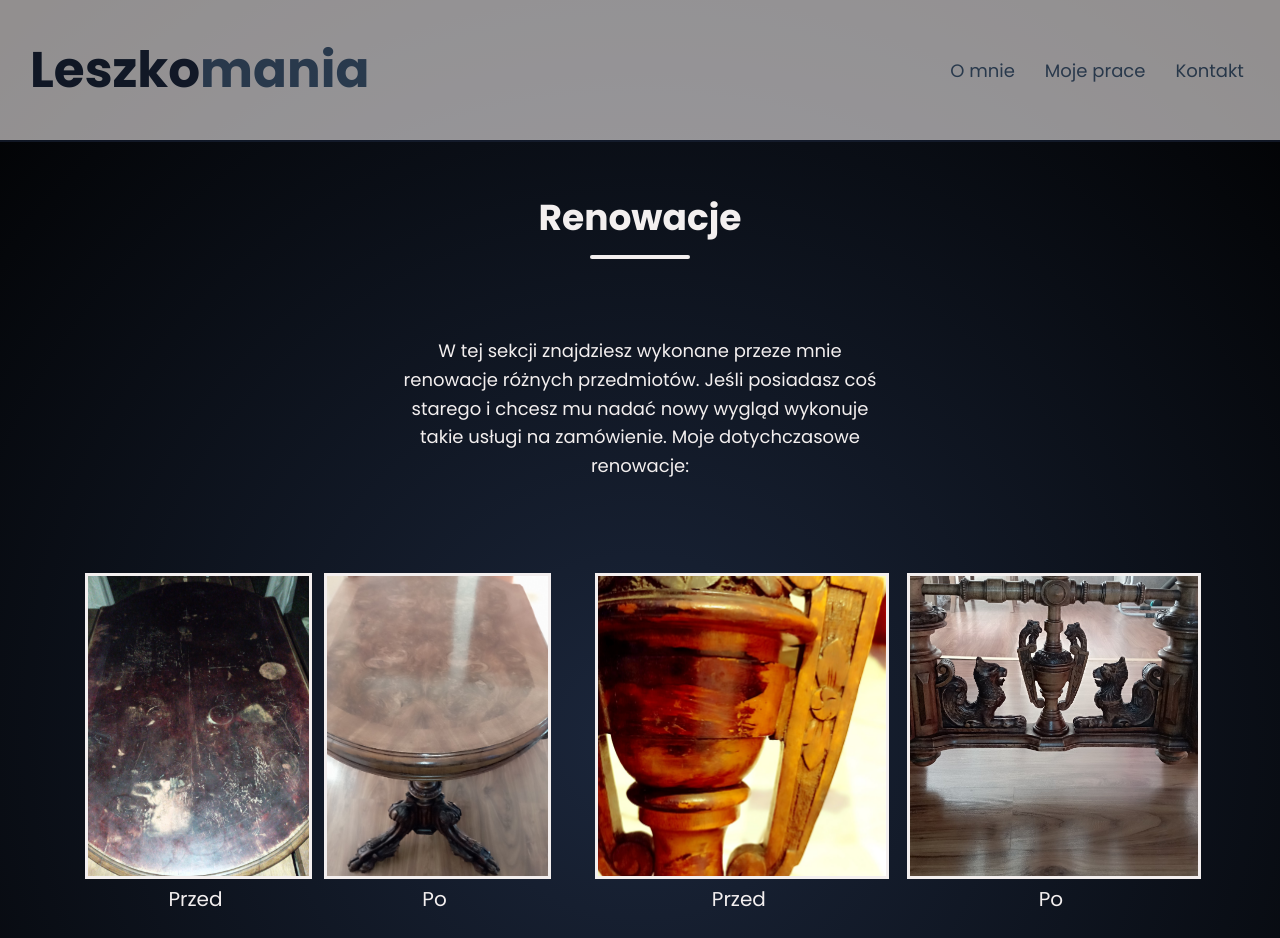
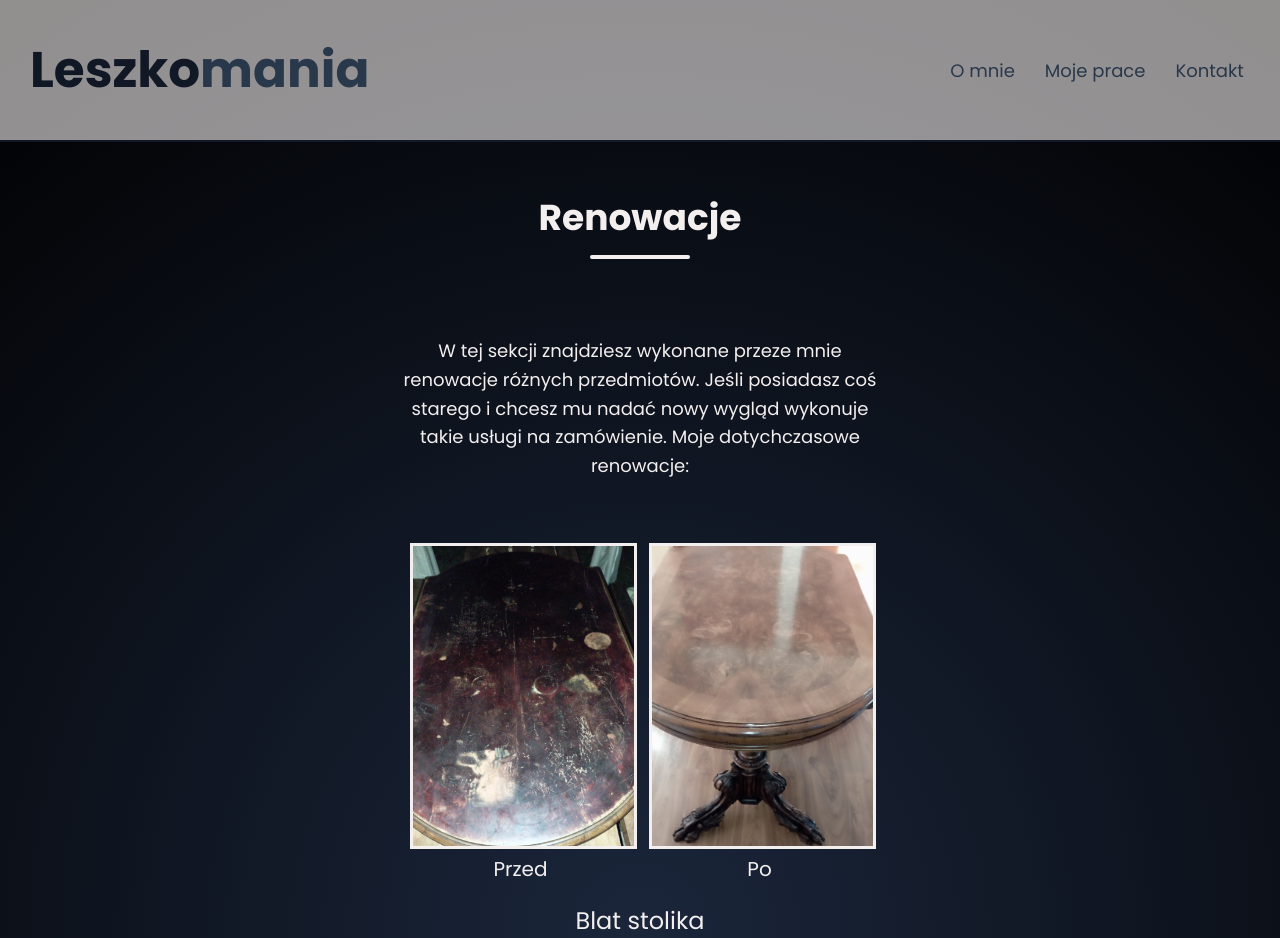
Before and after one commit to korneliagruszka/leszkomania, a React (Create React App) app: page /renovations in a window 1280 px wide. Shown: the top 938 px of the page. Built offline with nearby package versions, Linux system fonts and the light colour scheme.

Commit message:
Renovations_done

```diff
--- a/src/components/Renovations/renovations.scss
+++ b/src/components/Renovations/renovations.scss
@@ -30,8 +30,6 @@
     margin-bottom: -36px;
     display: flex;
     justify-content: center;
-    align-items: center;
-    text-align: center;
 
         p {
             width: 495px;
@@ -49,15 +47,12 @@
 
   .renovation_item {
     text-align: center;
-    max-width: 600px;
-    margin-top: 30px;
     padding: 20px;
   }
 
   .renovation_images {
     display: flex;
     justify-content: space-between;
-    margin-bottom: 20px;
     margin-top: 30px;
   }
 
@@ -77,7 +72,6 @@
   }
 
   .caption {
-    text-align: center;
     font-size: 20px;
     color: $color-white;
     margin-top: 5px;
```
